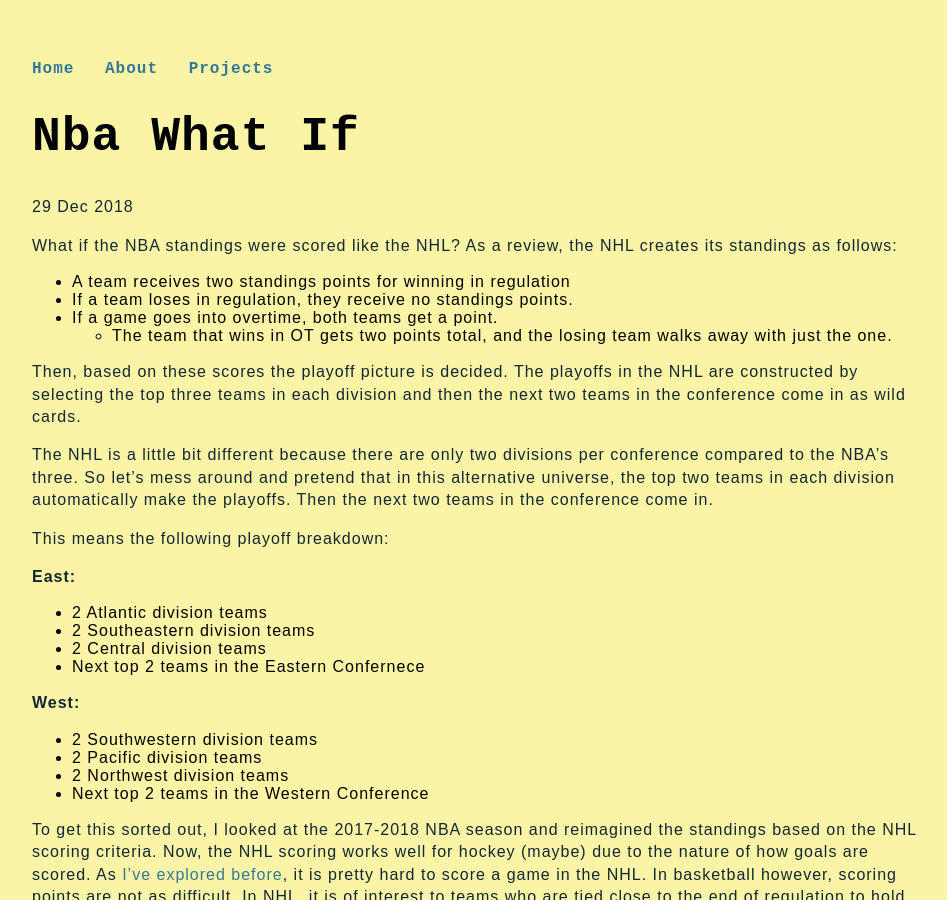
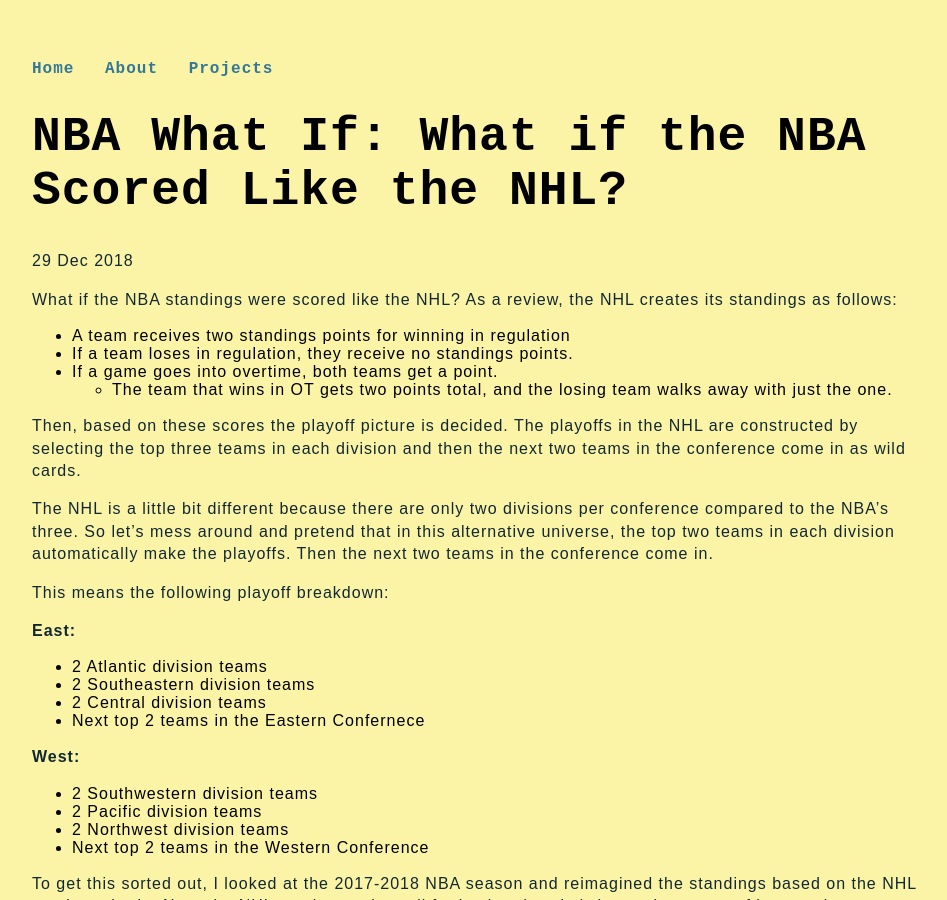
Before and after one commit to ashleyajohn/ashleyajohn.github.io, a Jekyll site: the page built from _posts/2018-12-29-nba-what-if.md, in a window 1280 px wide and 900 px high. Shown: the whole window, without its empty margins (160-1107 px from the left). Built offline with Jekyll 4.4.1, drawn with Linux system fonts in a browser that asks for light colours; our own code applies the rules of GitHub Pages for plain Markdown files.

Commit message:
Update 2018-12-29-nba-what-if.md

```diff
--- a/_posts/2018-12-29-nba-what-if.md
+++ b/_posts/2018-12-29-nba-what-if.md
@@ -1,3 +1,9 @@
+---
+layout: post
+title: "NBA What If: What if the NBA Scored Like the NHL?"
+date: 2018-12-29
+---
+
 What if the NBA standings were scored like the NHL? As a review, the NHL creates its standings as follows:
 - A team receives two standings points for winning in regulation
 - If a team loses in regulation, they receive no standings points.
```
